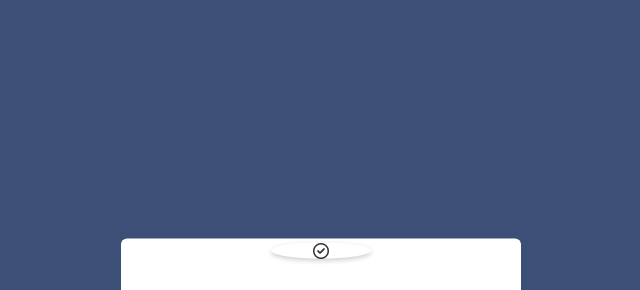
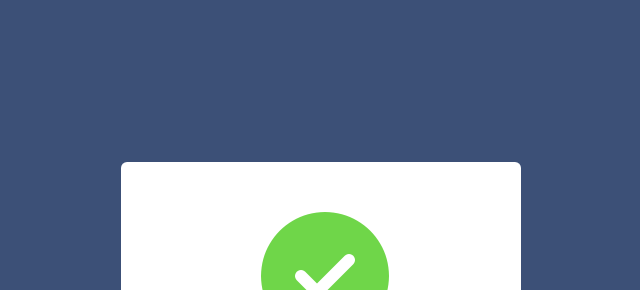
Before and after one commit to CJR85/popup-modal-box, a plain HTML site: page index.html in a window 1280 px wide. Shown: the part 12-302 px from the top of the page, without its empty margins (319-959 px from the left). Drawn offline with Linux system fonts and the light colour scheme.

Commit message:
Refactor and style fontawesome icon

```diff
--- a/index.html
+++ b/index.html
@@ -20,7 +20,7 @@
     <div class="container">
       <button type="submit" class="btn">Submit</button>
       <div class="popup">
-        <i class="fa-regular fa-circle-check"></i>
+        <i class="fa-solid fa-circle-check fa-8x"></i>
         <h2>Thank You!</h2>
         <p>Your details have been successfully submitted. Thanks!</p>
         <button type="button">OK</button>
--- a/style.css
+++ b/style.css
@@ -41,10 +41,13 @@
 }
 
 .popup i {
+  background: #fff;
+  color: #6fd649;
   width: 100px;
-  margin-top: -50px;
+  margin-right: 20px;
+  margin-top: 50px;
   border-radius: 50%;
-  box-shadow: 0 2px 5px rgba(0, 0, 0, 0.2);
+  // box-shadow: 0 2px 5px rgba(0, 0, 0, 0.2);
 }
 
 .popup h2 {
```
